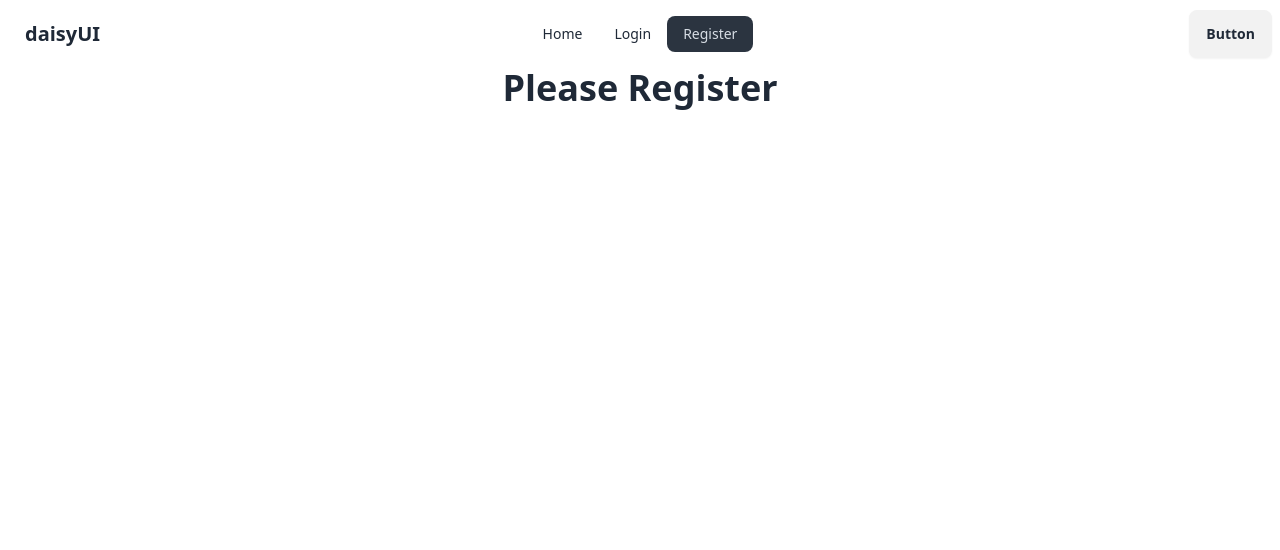
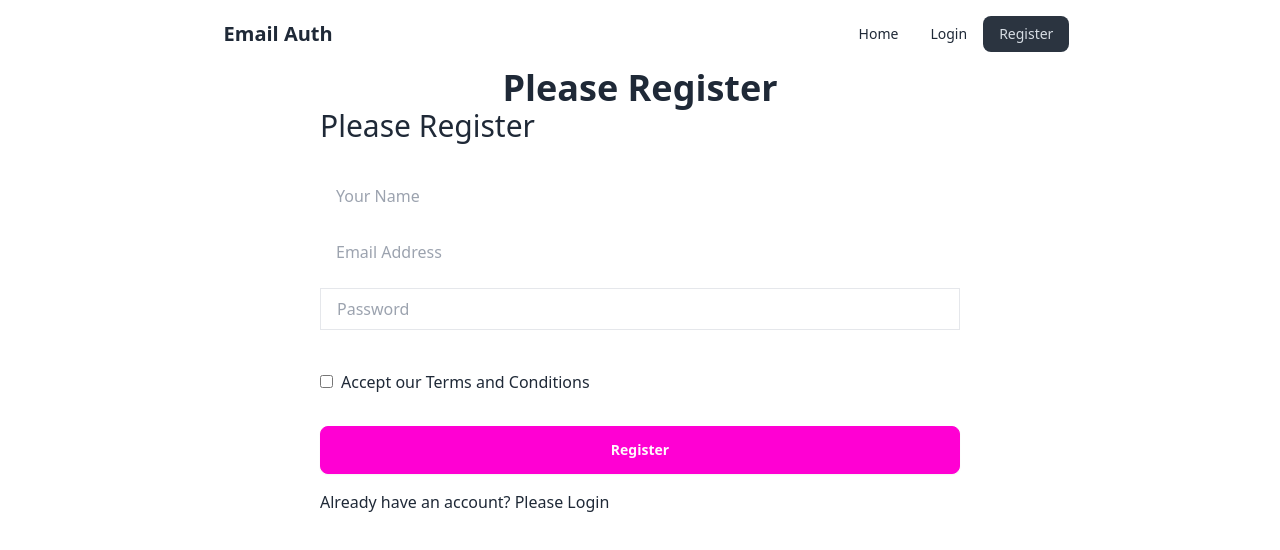
Before and after one commit to abadathossain/user-email-password-auth, a React (Vite) app: page /register in a window 1280 px wide. Shown: the top 550 px of the page. Built offline with nearby package versions, Linux system fonts and the light colour scheme.

Commit message:
register form almost done and data get from field

```diff
--- a/src/components/Header/Header.jsx
+++ b/src/components/Header/Header.jsx
@@ -11,7 +11,7 @@ export default function Header() {
 
 
     return (
-        <div className="navbar bg-base-100">
+        <div className="navbar bg-base-100 justify-center">
             <div className="navbar-start">
                 <div className="dropdown">
                     <div tabIndex={0} role="button" className="btn btn-ghost lg:hidden">
@@ -36,7 +36,7 @@ export default function Header() {
 
                     </ul>
                 </div>
-                <a className="btn btn-ghost text-xl">daisyUI</a>
+                <a className="btn btn-ghost text-xl">Email Auth</a>
             </div>
             <div className="navbar-center hidden lg:flex">
                 <ul className="menu menu-horizontal px-1">
@@ -45,9 +45,7 @@ export default function Header() {
 
                 </ul>
             </div>
-            <div className="navbar-end">
-                <a className="btn">Button</a>
-            </div>
+
         </div>
     )
 }
--- a/src/components/Register/Register.jsx
+++ b/src/components/Register/Register.jsx
@@ -1,8 +1,48 @@
 import React from 'react'
+import { Link } from 'react-router-dom'
 export default function Register() {
+    const handleSubmit=e=>{
+        e.preventDefault()
+        const name=e.target.name.value
+        const email=e.target.email.value
+        const password=e.target.password.value
+        console.log(name, email, password)
+    }
   return (
     <div>
         <h5 className='text-4xl font-bold text-center'>Please Register</h5>
+        <div className="">
+            <div className="mx-auto md:w-1/2">
+                <h2 className="text-3xl mb-8">Please Register</h2>
+                <form onSubmit={handleSubmit}>
+                    <input className="mb-4 w-full  py-2 px-4" type="text" name="name" placeholder="Your Name" id="" required />
+                    <br />
+                    <input className="mb-4 w-full  py-2 px-4" type="email" name="email" placeholder="Email Address" id="" required />
+                    <br />
+                    <div className="mb-4 relative border">
+                        <input
+                            className="w-full py-2 px-4"
+
+                            name="password"
+                            placeholder="Password"
+                            id="" required />
+                        <span className="absolute top-3 right-2">
+
+
+                        </span>
+                    </div>
+                    <br />
+                    <div className="mb-2">
+                        <input type="checkbox" name="terms" id="terms" />
+                        <label className="ml-2" htmlFor="terms">Accept our <a href="">Terms and Conditions</a></label>
+                    </div>
+                    <br />
+                    <input className="btn btn-secondary mb-4 w-full" type="submit" value="Register" />
+                </form>
+
+                <p>Already have an account? Please <Link to="/login">Login</Link></p>
+            </div>
+        </div>
     </div>
   )
 }
```
